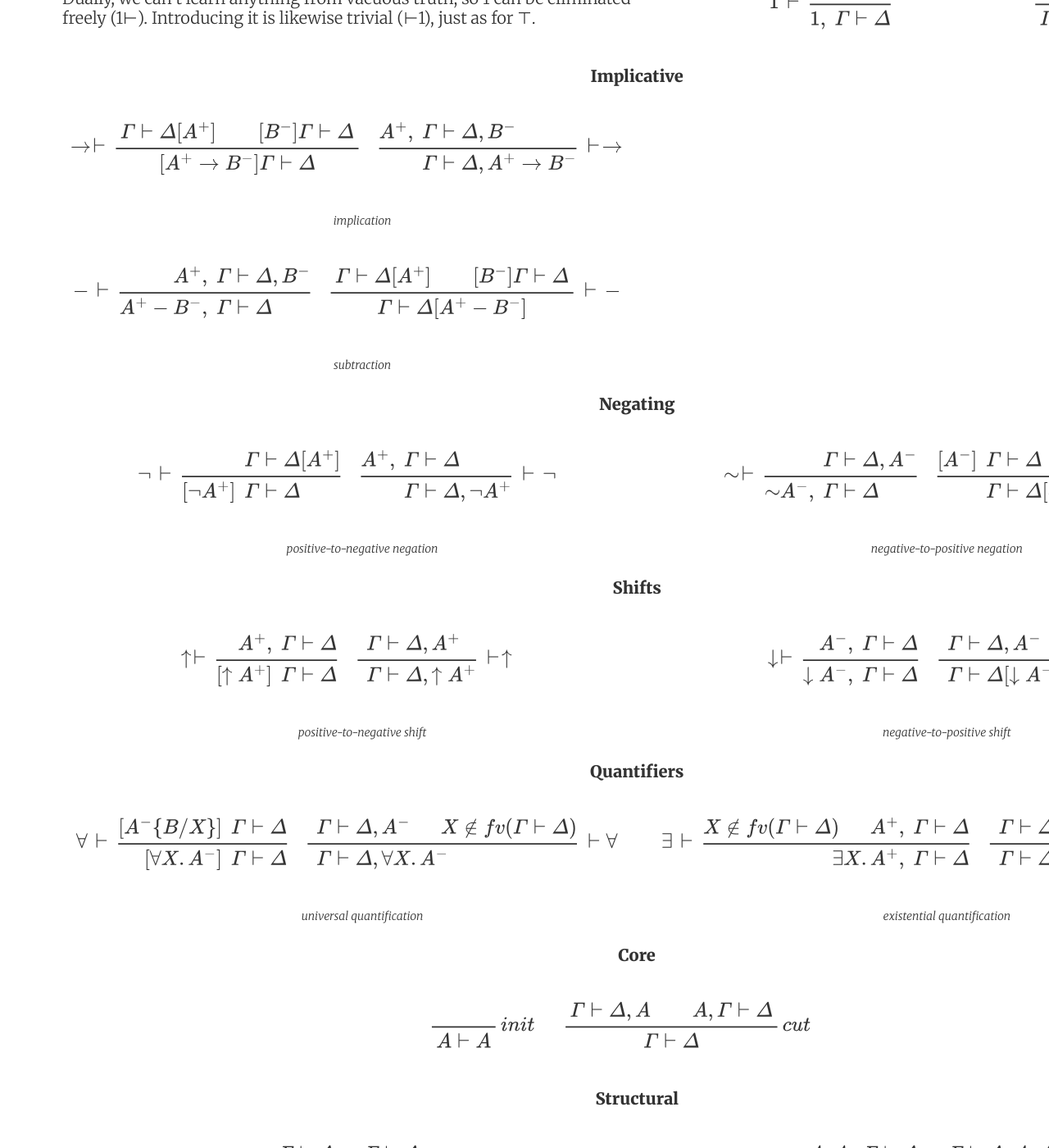
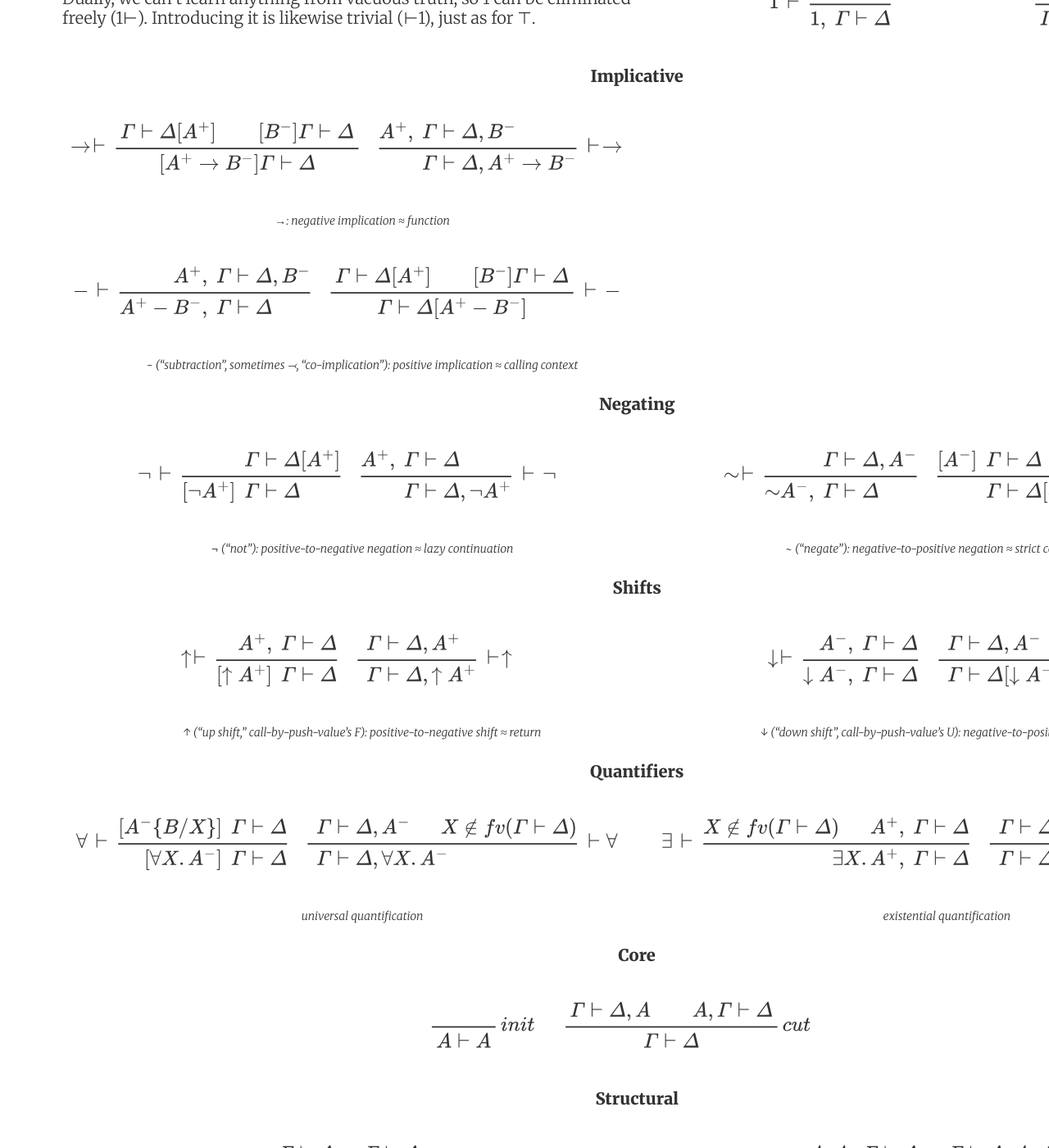
Before and after one commit to robrix/robrix.github.io, a Jekyll site: the page docs/posts/2021-06-07-duality/index.html, which Jekyll copies as it is, in a window 1280 px wide and 1400 px high, scrolled down 2090 px. Shown: the whole window at 82% size. Built offline with Jekyll 4.4.1, drawn with Linux system fonts in a browser that asks for light colours; some of the changed text lies outside the part shown.

Commit message:
Better captions.

```diff
--- a/docs/posts/2021-06-07-duality/index.html
+++ b/docs/posts/2021-06-07-duality/index.html
@@ -139,7 +139,7 @@
 </tr>
 <tr>
 <td colspan="2" class="caption">
-with — conjunctive
+&amp; (“with”): negative conjunction ≈ lazy pair
 </td>
 </tr>
 <tr>
@@ -174,7 +174,7 @@
 </tr>
 <tr>
 <td colspan="2" class="caption">
-sum — disjunctive
+⊕ (“sum”): positive disjunction ≈ either
 </td>
 </tr>
 <tr>
@@ -266,7 +266,7 @@
 </tr>
 <tr>
 <td colspan="2" class="caption">
-par — disjunctive
+⅋ (“par”): negative disjunction ≈ parallel/nondeterministic choice
 </td>
 </tr>
 <tr>
@@ -292,7 +292,7 @@
 </tr>
 <tr>
 <td colspan="2" class="caption">
-tensor — conjunctive
+⊗ (“tensor”): positive conjunction ≈ strict pair
 </td>
 </tr>
 <tr>
@@ -386,7 +386,7 @@
 </tr>
 <tr>
 <td colspan="2" class="caption">
-implication
+→: negative implication ≈ function
 </td>
 </tr>
 <tr>
@@ -412,7 +412,7 @@
 </tr>
 <tr>
 <td colspan="2" class="caption">
-subtraction
+- (“subtraction”, sometimes ⤙, “co-implication”): positive implication ≈ calling context
 </td>
 </tr>
 <tr>
@@ -460,10 +460,10 @@
 </tr>
 <tr>
 <td colspan="2" class="caption">
-positive-to-negative negation
+¬ (“not”): positive-to-negative negation ≈ lazy continuation
 </td>
 <td colspan="2" class="caption">
-negative-to-positive negation
+~ (“negate”): negative-to-positive negation ≈ strict continuation
 </td>
 </tr>
 <tr>
@@ -511,10 +511,10 @@
 </tr>
 <tr>
 <td colspan="2" class="caption">
-positive-to-negative shift
+↑ (“up shift,” call-by-push-value’s <em>F</em>): positive-to-negative shift ≈ return
 </td>
 <td colspan="2" class="caption">
-negative-to-positive shift
+↓ (“down shift”, call-by-push-value’s <em>U</em>): negative-to-positive shift ≈ thunk
 </td>
 </tr>
 <tr>
```
Also changed, not shown: docs/feed.xml (+10 -10 lines), posts/2021-06-07-duality.md (+10 -10 lines).
